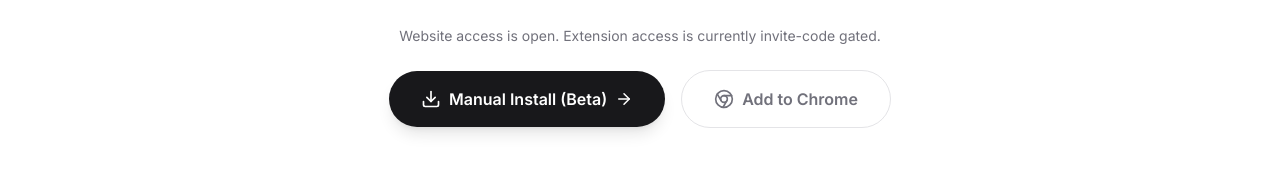
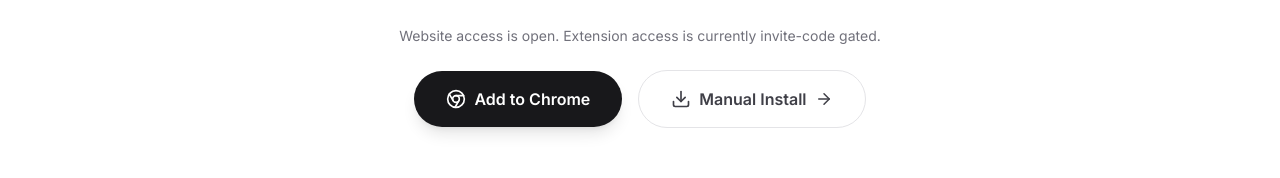
Before and after one commit to allensucre/Nest-Website-aistudio-, a React (Vite) app: page / in a window 1280 px wide. Shown: the part 433-611 px from the top of the page. Built offline with nearby package versions, Linux system fonts and the light colour scheme; no server answers.

Commit message:
website: reorder primary install ctas

```diff
--- a/src/App.tsx
+++ b/src/App.tsx
@@ -235,25 +235,25 @@
           transition={{ duration: 0.5, delay: 0.3 }}
           className="flex flex-col sm:flex-row items-center gap-4"
         >
-          <a
-            href="#install"
-            onClick={() => trackEvent('website_cta_click', { section: 'hero', label: 'Manual Install (Beta)', target: 'manual_install' })}
-            className="group flex items-center gap-2 bg-zinc-900 text-white px-8 py-4 rounded-full text-base font-semibold hover:bg-zinc-800 transition-all shadow-lg hover:shadow-xl"
-          >
-            <Download size={20} />
-            Manual Install (Beta)
-            <ArrowRight size={18} className="group-hover:translate-x-1 transition-transform" />
-          </a>
           <div className="relative group">
             <button
               type="button"
               onClick={onComingSoonClick}
-              className="flex items-center gap-2 bg-white border border-zinc-200 text-zinc-500 px-8 py-4 rounded-full text-base font-semibold hover:bg-zinc-50 transition-colors"
+              className="flex items-center gap-2 bg-zinc-900 text-white px-8 py-4 rounded-full text-base font-semibold hover:bg-zinc-800 transition-all shadow-lg hover:shadow-xl"
             >
               <Chrome size={20} />
               Add to Chrome
             </button>
           </div>
+          <a
+            href="#install"
+            onClick={() => trackEvent('website_cta_click', { section: 'hero', label: 'Manual Install', target: 'manual_install' })}
+            className="group flex items-center gap-2 bg-white border border-zinc-200 text-zinc-700 px-8 py-4 rounded-full text-base font-semibold hover:bg-zinc-50 transition-colors"
+          >
+            <Download size={20} />
+            Manual Install
+            <ArrowRight size={18} className="group-hover:translate-x-1 transition-transform" />
+          </a>
         </motion.div>
 
         <motion.div
@@ -476,10 +476,10 @@
               <div className="mt-3 flex flex-wrap items-center gap-3">
                 <a
                   href="#install"
-                  onClick={() => trackEvent('website_cta_click', { section: 'waitlist_success', label: 'Try Manual Install (Beta)', target: 'manual_install' })}
+                  onClick={() => trackEvent('website_cta_click', { section: 'waitlist_success', label: 'Try Manual Install', target: 'manual_install' })}
                   className="inline-flex items-center gap-1.5 rounded-md bg-zinc-900 text-white px-3 py-1.5 text-xs font-semibold hover:bg-zinc-800 transition-colors"
                 >
-                  Try Manual Install (Beta)
+                  Try Manual Install
                 </a>
                 <a
                   href={`mailto:${WAITLIST_FALLBACK_EMAIL}`}
```
